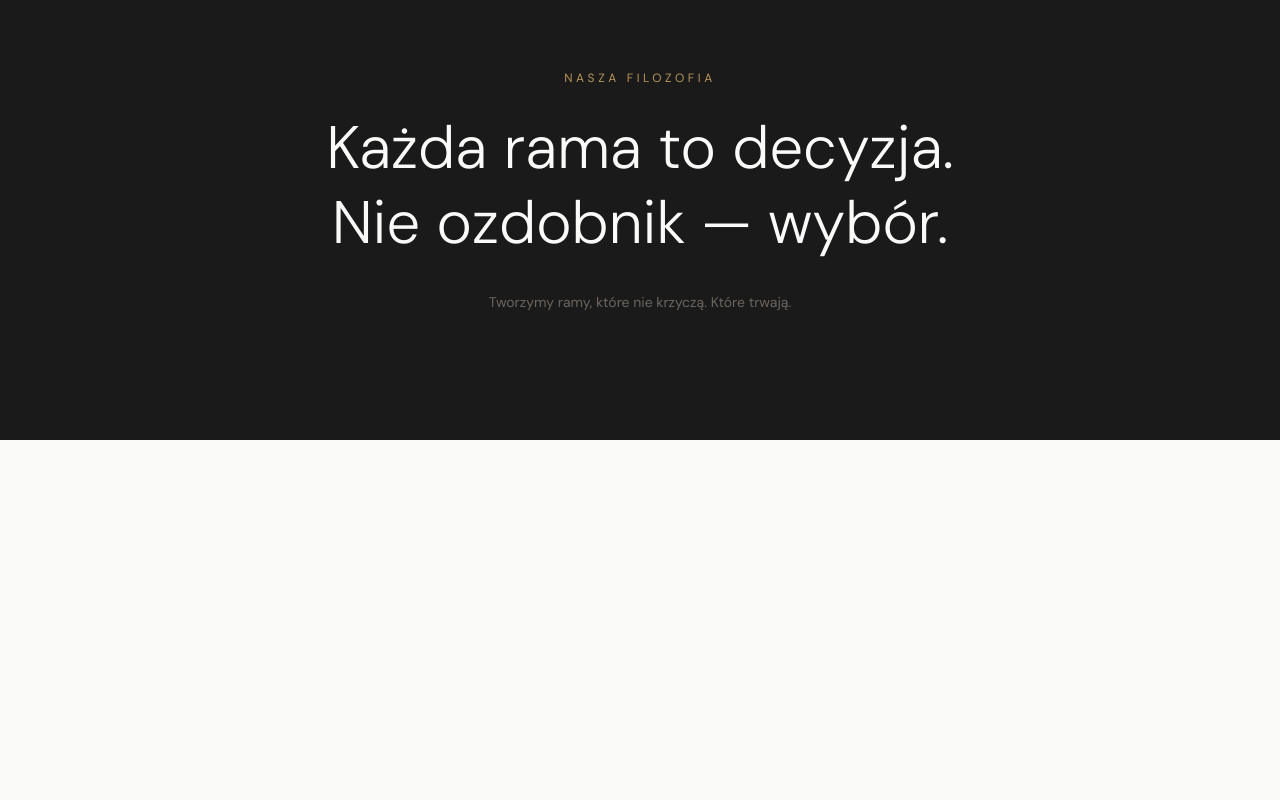
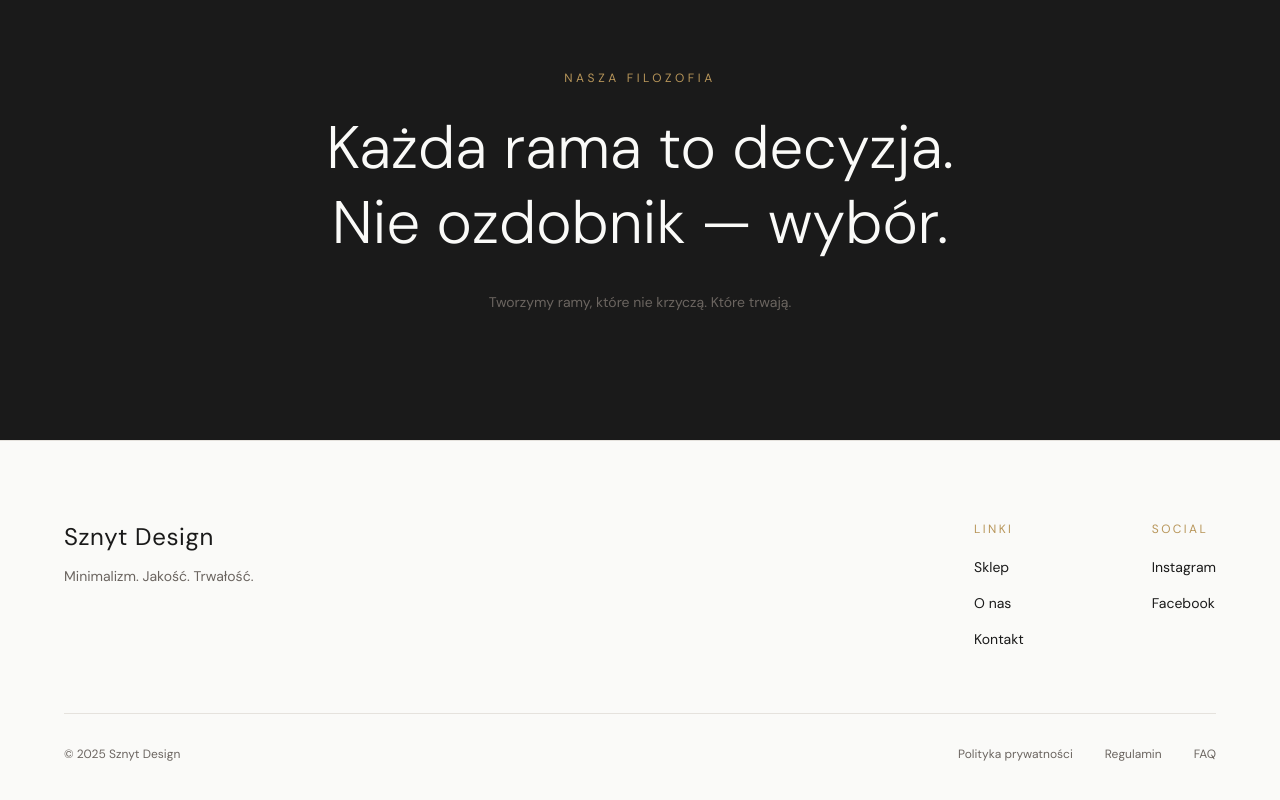
Before and after one commit to adrian-imiolo/shop_sznyt_design, a React (Vite) app: page / in a window 1280 px wide. Shown: the part 2523-3323 px from the top of the page. Before the commit the page ends 2963 px from the top, so only its background shows below. Built offline with nearby package versions, Linux system fonts and the light colour scheme.

Commit message:
Add BrandStatement and Footer components, complete homepage layout

```diff
--- a/src/App.tsx
+++ b/src/App.tsx
@@ -2,6 +2,7 @@ import Navbar from "./components/Navbar";
 import Hero from "./components/Hero";
 import ProductSection from "./components/ProductSection";
 import BrandStatement from "./components/BrandStatement";
+import Footer from "./components/Footer";
 
 const products = [
   {
@@ -46,6 +47,7 @@ function App() {
         />
       ))}
       <BrandStatement />
+      <Footer />
     </div>
   );
 }
--- /dev/null
+++ b/src/components/Footer.tsx
@@ -0,0 +1,93 @@
+function Footer() {
+  return (
+    <footer className="bg-warm-white border-t border-borders px-6 py-20">
+      <div className="max-w-6xl mx-auto">
+        {/* Main row */}
+        <div className="flex flex-col md:flex-row justify-between gap-16 mb-16">
+          {/* Brand */}
+          <div className="max-w-xs">
+            <a className="font-cormorant text-2xl text-near-black tracking-wide block mb-3">
+              Sznyt Design
+            </a>
+            <p className="font-dm-sans text-sm text-secondary-text leading-relaxed">
+              Minimalizm. Jakość. Trwałość.
+            </p>
+          </div>
+
+          {/* Links */}
+          <div className="flex gap-32">
+            <div className="flex flex-col gap-4">
+              <p className="font-dm-sans text-xs text-accent tracking-[0.2em] uppercase mb-1">
+                Linki
+              </p>
+              <a
+                href="#"
+                className="font-dm-sans text-sm text-near-black hover:text-accent transition-colors"
+              >
+                Sklep
+              </a>
+              <a
+                href="#"
+                className="font-dm-sans text-sm text-near-black hover:text-accent transition-colors"
+              >
+                O nas
+              </a>
+              <a
+                href="#"
+                className="font-dm-sans text-sm text-near-black hover:text-accent transition-colors"
+              >
+                Kontakt
+              </a>
+            </div>
+            <div className="flex flex-col gap-4">
+              <p className="font-dm-sans text-xs text-accent tracking-[0.2em] uppercase mb-1">
+                Social
+              </p>
+              <a
+                href="#"
+                className="font-dm-sans text-sm text-near-black hover:text-accent transition-colors"
+              >
+                Instagram
+              </a>
+              <a
+                href="#"
+                className="font-dm-sans text-sm text-near-black hover:text-accent transition-colors"
+              >
+                Facebook
+              </a>
+            </div>
+          </div>
+        </div>
+
+        {/* Bottom bar */}
+        <div className="border-t border-borders pt-8 flex flex-col md:flex-row justify-between items-center gap-4">
+          <p className="font-dm-sans text-xs text-secondary-text">
+            © 2025 Sznyt Design
+          </p>
+          <div className="flex gap-8">
+            <a
+              href="#"
+              className="font-dm-sans text-xs text-secondary-text hover:text-near-black transition-colors"
+            >
+              Polityka prywatności
+            </a>
+            <a
+              href="#"
+              className="font-dm-sans text-xs text-secondary-text hover:text-near-black transition-colors"
+            >
+              Regulamin
+            </a>
+            <a
+              href="#"
+              className="font-dm-sans text-xs text-secondary-text hover:text-near-black transition-colors"
+            >
+              FAQ
+            </a>
+          </div>
+        </div>
+      </div>
+    </footer>
+  );
+}
+
+export default Footer;
```
